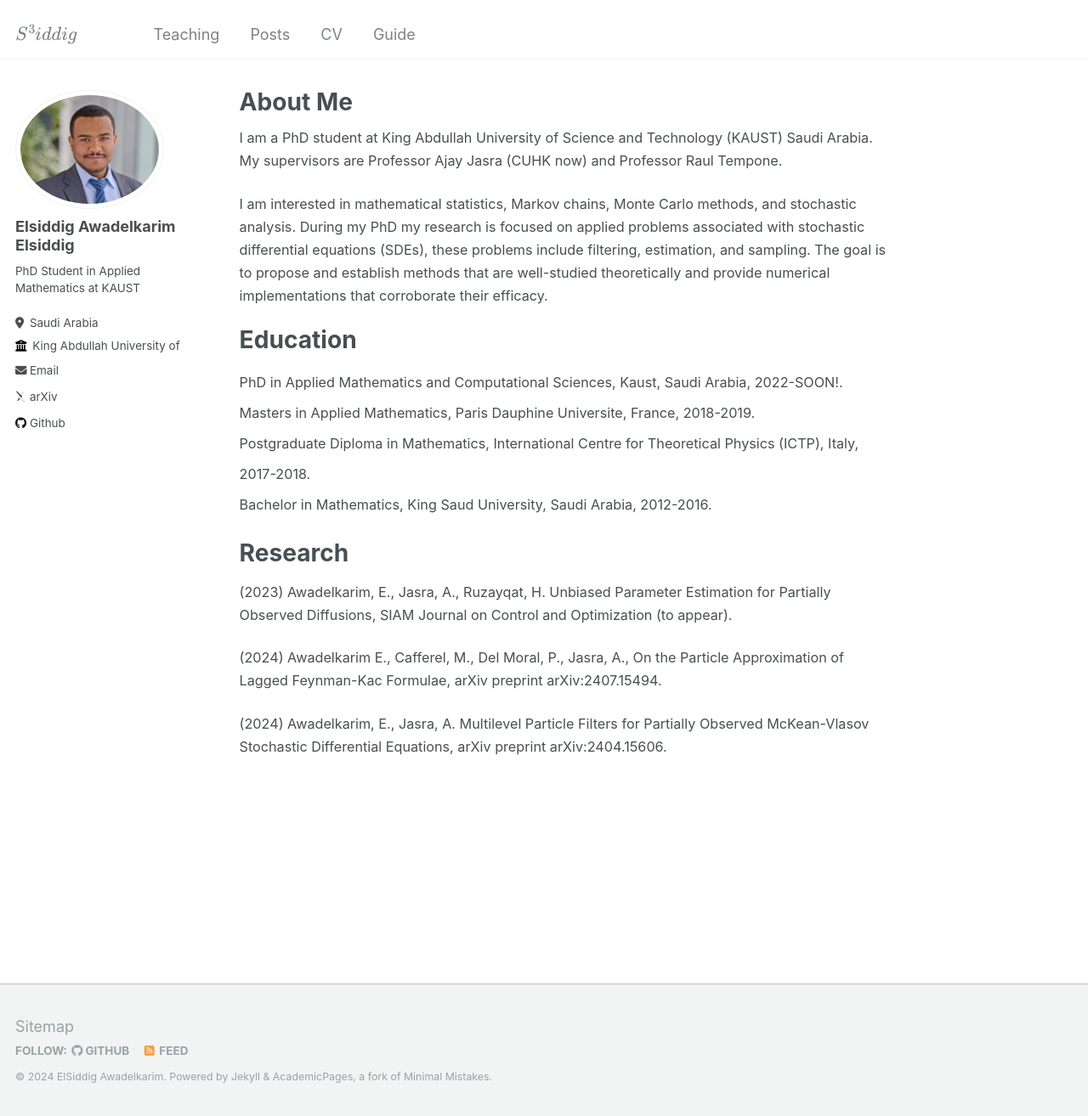
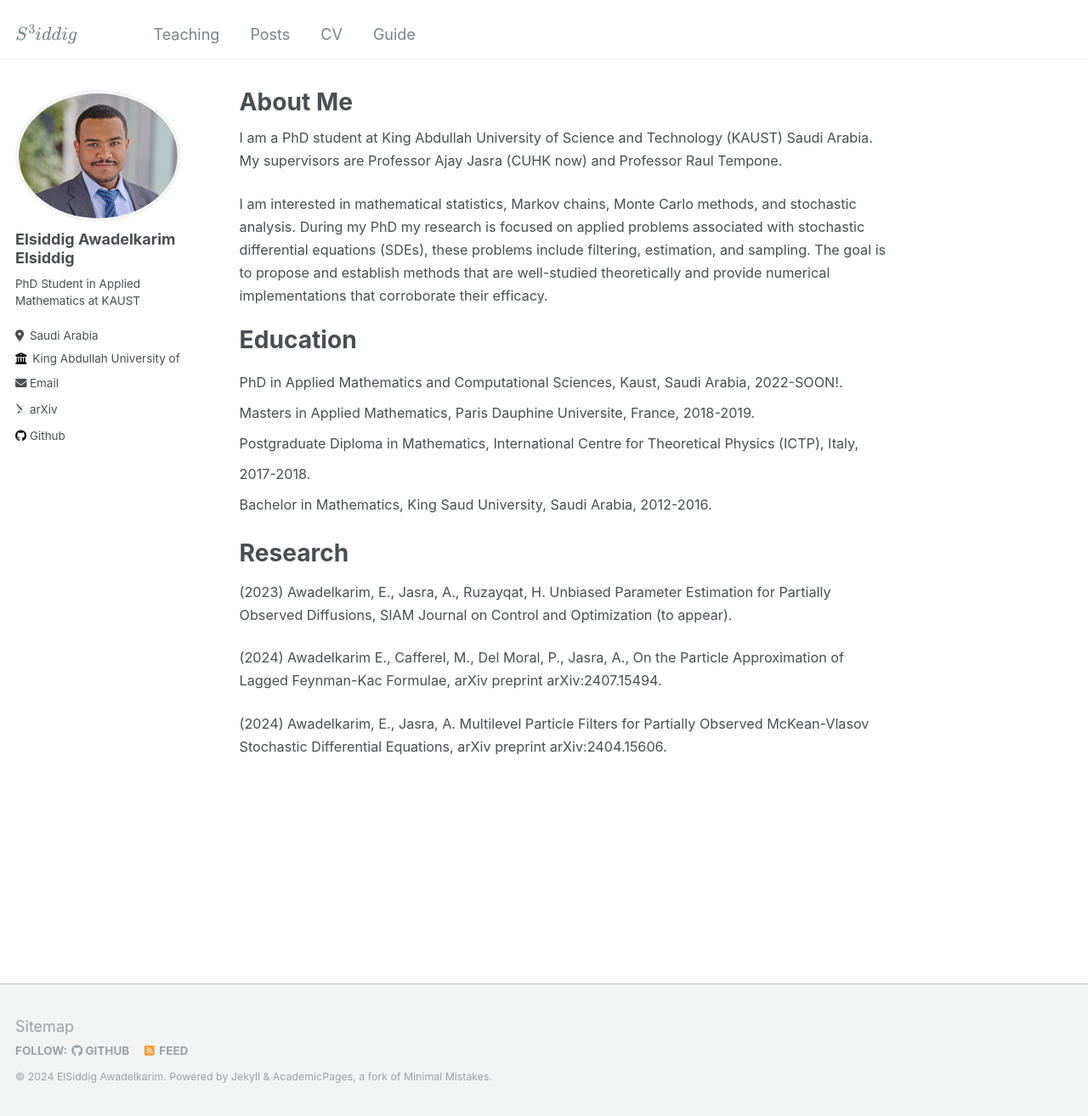
Before and after one commit to siddigss/siddigss.github.io, a Jekyll site: the page built from _pages/about.md, in a window 1280 px wide and 1314 px high. Shown: the whole window at 85% size. Built offline with Jekyll 4.4.1, drawn with Linux system fonts in a browser that asks for light colours; some web fonts are replaced.

Commit message:
Update _sidebar.scss

```diff
--- a/_sass/_sidebar.scss
+++ b/_sass/_sidebar.scss
@@ -90,12 +90,12 @@
   }
 
   img {
-    max-width: 175px;
+    max-width: 220px;
     border-radius: 50%;
 
     @include breakpoint($large) {
-      padding: 5px;
-      border: 1px solid $border-color;
+      padding: 1px;
+      border: 3px solid $border-color;
     }
   }
 }
```
